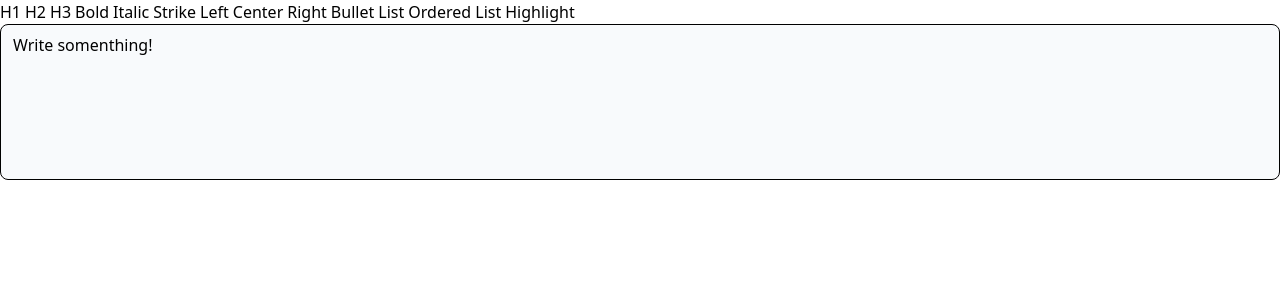
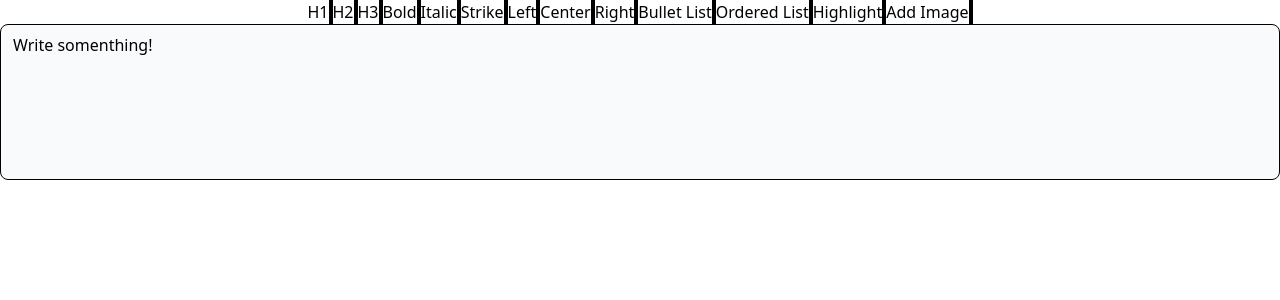
Before and after one commit to elenndev/blog-music-archive, a Next.js app: page /dashboard in a window 1280 px wide. Shown: the top 300 px of the page. Built offline with nearby package versions, Linux system fonts and the light colour scheme.

Commit message:
add image function

```diff
--- a/package.json
+++ b/package.json
@@ -10,6 +10,7 @@
   },
   "dependencies": {
     "@tiptap/extension-highlight": "^2.11.7",
+    "@tiptap/extension-image": "^2.11.7",
     "@tiptap/extension-text-align": "^2.11.7",
     "@tiptap/pm": "^2.11.7",
     "@tiptap/react": "^2.11.7",
--- a/src/@components/dashboard/richTextEditor/@RichTextEditor.tsx
+++ b/src/@components/dashboard/richTextEditor/@RichTextEditor.tsx
@@ -3,6 +3,7 @@ import { useEditor } from '@tiptap/react'
 import StarterKit from '@tiptap/starter-kit'
 import TextAlign from "@tiptap/extension-text-align"
 import Highlight from "@tiptap/extension-highlight"
+import Image from '@tiptap/extension-image'
 import MenuBar from './MenuBar'
 import { useState } from 'react'
 import PostEditor from './PostEditor'
@@ -33,7 +34,7 @@ export default function RichTextEditor({
           TextAlign.configure({
             types: ["heading", "paragraph"],
           }),
-          Highlight,
+          Highlight, Image
         ],
         content: content,
         immediatelyRender: false,
--- a/src/@components/dashboard/richTextEditor/MenuBar.tsx
+++ b/src/@components/dashboard/richTextEditor/MenuBar.tsx
@@ -1,10 +1,35 @@
+'use client'
 import { Editor } from "@tiptap/react";
+import { useState } from "react";
 
 export default function MenuBar({ editor }: { editor: Editor | null }) {
+    //The image extension is only responsible for displaying images. It doesn’t upload images to your server, for that you can integrate the FileHandler extension
+    // const addImage = useCallback(() => {
+    //     // const url = window.prompt('URL')
+
+    //     if (url && editor) {
+    //         editor.chain().focus().setImage({ src: url }).run()
+    //     }
+    //     }, [editor])
+    function OpenAddImageTab(){
+        setNewImage("")
+        setAddingImage(true)
+    }
+
+    function saveNewImage(){
+        setAddingImage(false)
+        const url = newImage
+        if (url != "" && editor){
+            editor.chain().focus().setImage({ src: url }).run()
+        }
+    }
+
+    const [newImage, setNewImage] = useState<string>("")
+    const [addingImage, setAddingImage] = useState(false)
+
     if (!editor) {
         return null;
     }
-
     const Options = [
         {
             label: "H1",
@@ -66,10 +91,16 @@ export default function MenuBar({ editor }: { editor: Editor | null }) {
             onClick: () => editor.chain().focus().toggleHighlight().run(),
             pressed: editor.isActive("highlight"),
         },
+        {
+            label: "Add Image",
+            onClick: () => { OpenAddImageTab()},
+            pressed: editor.isActive("highlight"),
+        },
     ];
 
-    return (
-        <div>
+    return (<>
+        <div className='relative flex justify-center'>
+            <span className='bg-[black]'>
                 {Options.map((option, index) => (
                     <button
                         key={index}
@@ -82,6 +113,14 @@ export default function MenuBar({ editor }: { editor: Editor | null }) {
                         {option.label}
                     </button>
                 ))}
+            </span>
+            {addingImage && (
+                <span className='flex flex-col border bg-[white]'>
+                    <p>{"Enter the image link (url)"}</p>
+                    <input value={newImage} type='text' className='border' onChange={(e) => setNewImage(e.target.value)}/>
+                    <button onClick={()=>saveNewImage()}>Add</button>
+                </span>
+            )}
         </div>
-    );
+    </>);
 }
```
Also changed, not shown: 1 other file (tests, documents, lock files or other folders). Lines whose indentation alone changed are shown as unchanged.
